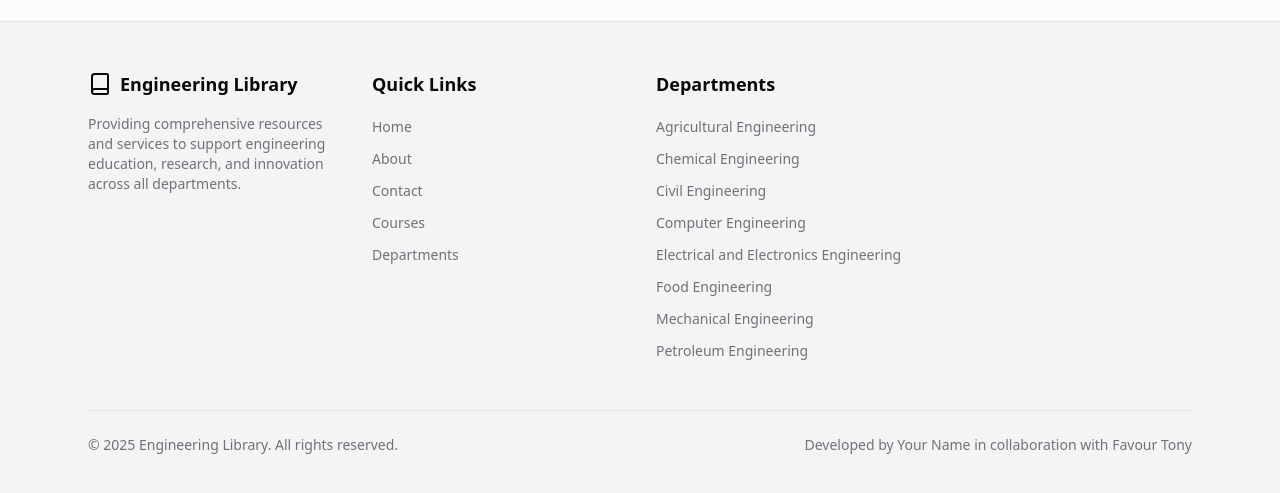
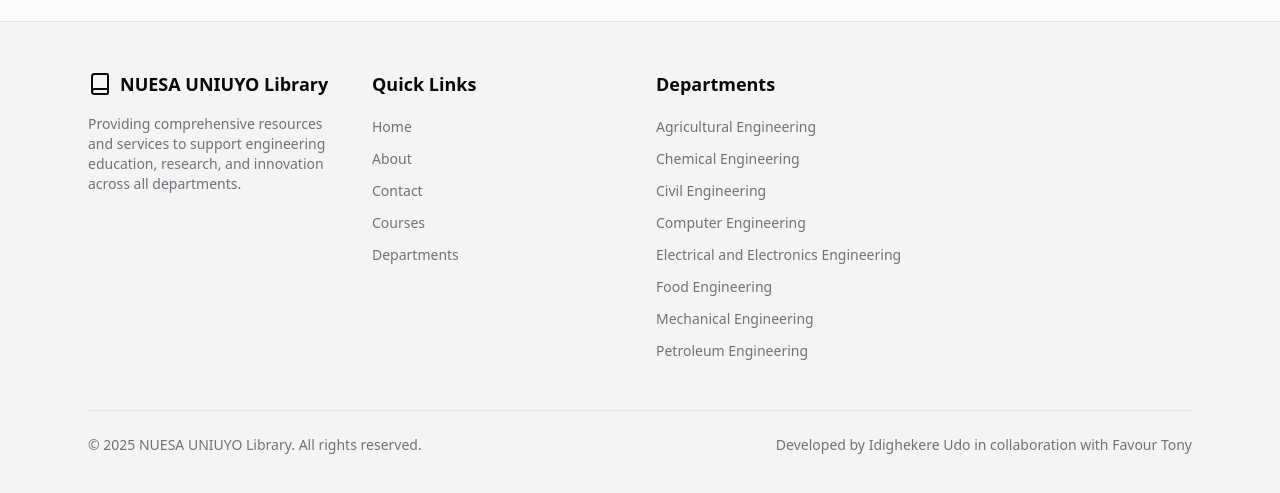
Before and after one commit to Idighekere/faculty-library, a React (Vite) app in the folder client/: page / in a window 1280 px wide. Shown: the part 3304-3797 px from the top of the page. Built offline with nearby package versions, Linux system fonts and the light colour scheme; no server answers.

Commit message:
add developer name and portfolio link

```diff
--- a/client/src/components/footer.jsx
+++ b/client/src/components/footer.jsx
@@ -12,11 +12,11 @@ const footerQuickLinks = [
 ]
 
 export default function Footer({
-  siteTitle = "Engineering Library",
+  siteTitle = "NUESA UNIUYO Library",
   logo = <Book className="h-6 w-6" />,
   description = "Providing comprehensive resources and services to support engineering education, research, and innovation across all departments.",
-  developerName = "Your Name",
-  developerUrl = "https://yourwebsite.com",
+  developerName = "Idighekere Udo",
+  developerUrl = "https://idighekereudo.netlify.app",
 }) {
   const currentYear = new Date().getFullYear()
 
```
